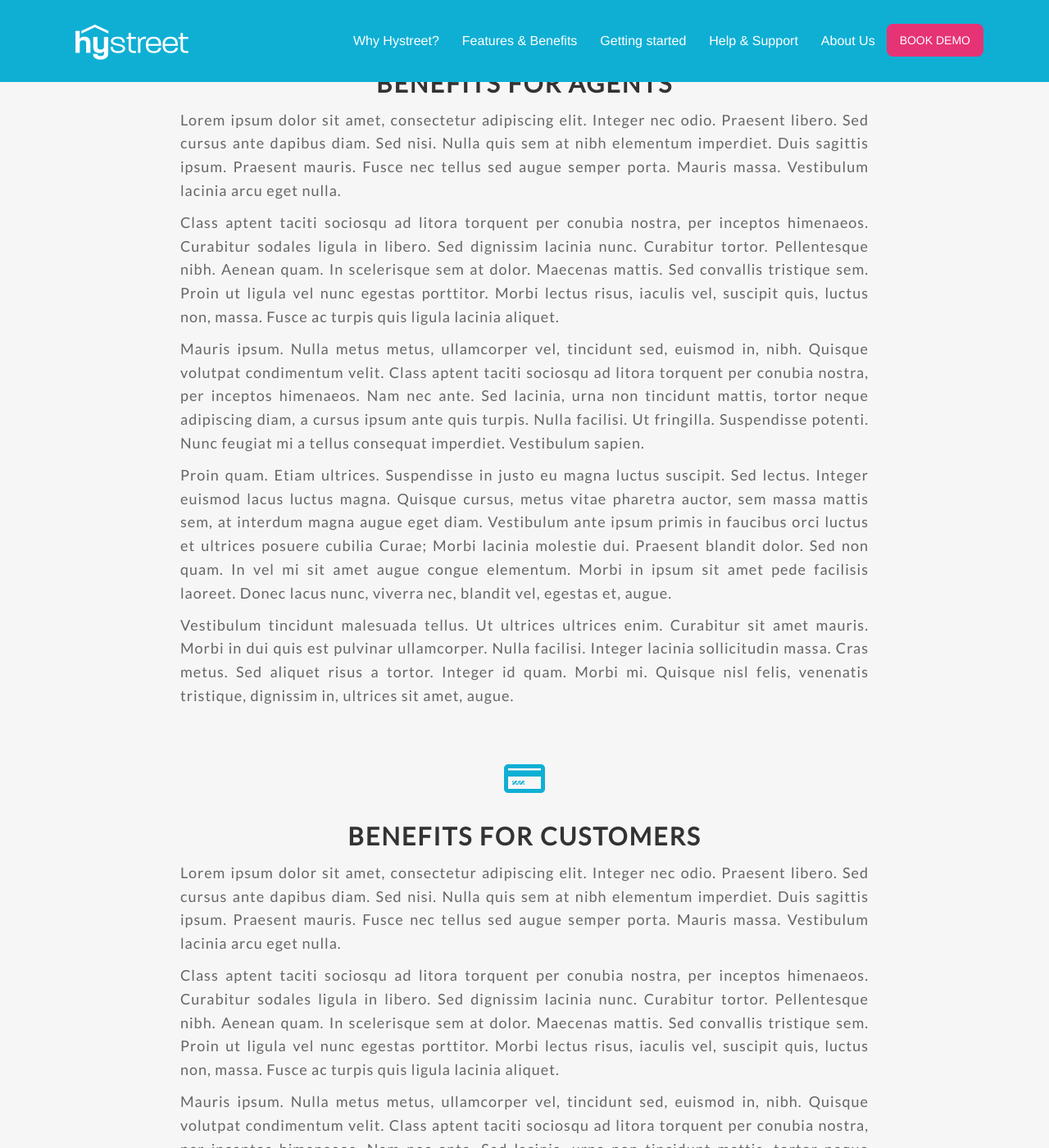
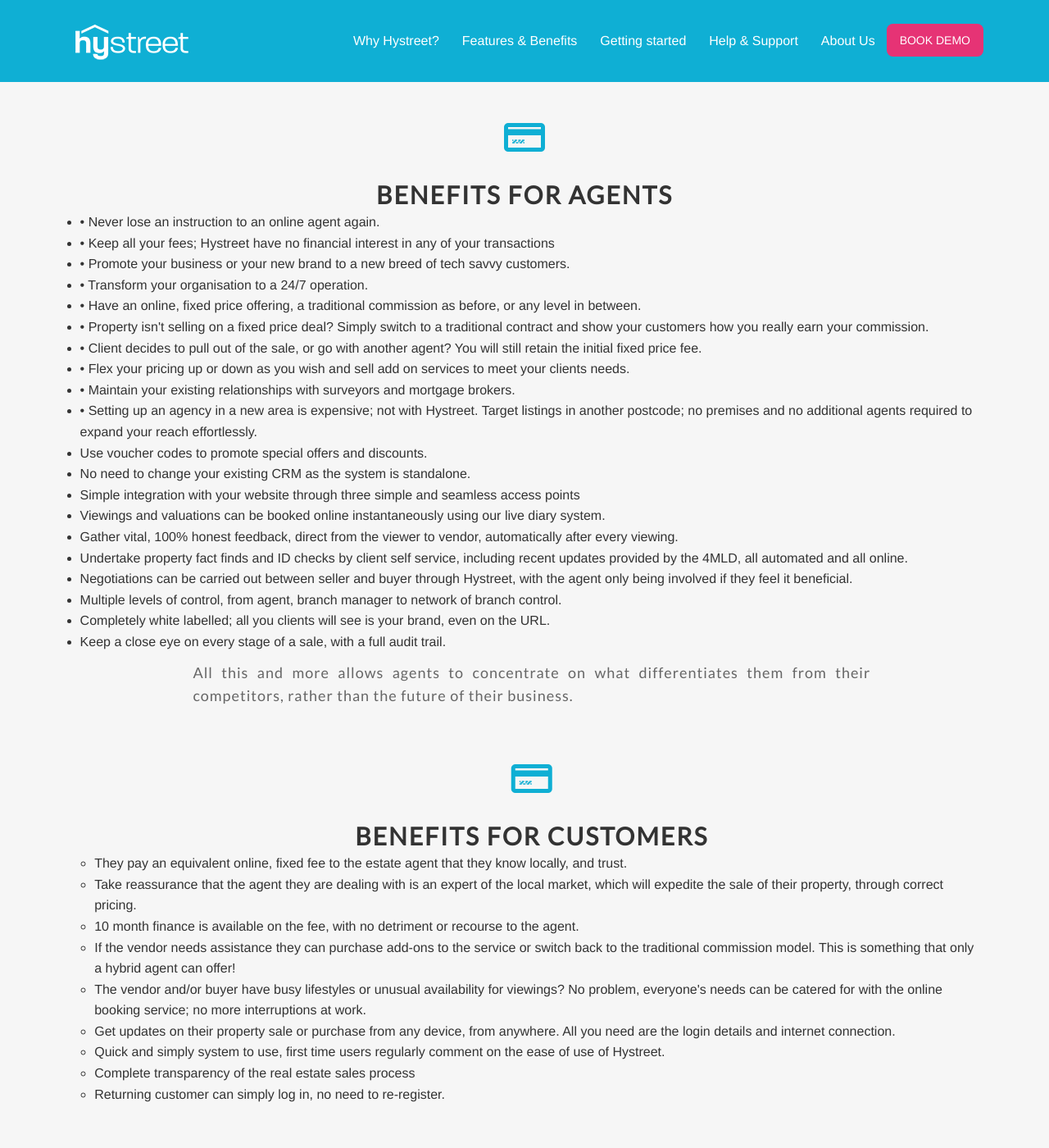
Before and after one commit to hystreet/hystreet.github.io, a Jekyll site: the page built from features-benefits/index.html, in a window 1280 px wide and 1400 px high, scrolled down 2156 px. Shown: the whole window at 82% size. Built offline with Jekyll 4.4.1, drawn with Linux system fonts in a browser that asks for light colours; some web fonts are replaced; a script that is not in the unit is left out; some of the changed text lies outside the part shown.

Commit message:
updating copy

```diff
--- a/features-benefits/index.html
+++ b/features-benefits/index.html
@@ -42,7 +42,10 @@
         Book appointments online
       </h3>
       <p>
-        All appointments can be booked online at any time. Customers can book valuations directly into your agent’s diary, with enough notice to make sure you can still get your comparisons and other pre-valuation preparation out of the way first. They can then book subsequent appointments in the system, including launch appointments. Buyers can then book appointments directly into the vendor’s diary, or the agent’s if they are managing viewings for the customer.
+        All appointments can be booked online at any time. Customers can book valuations directly into your agents’ diaries with enough notice to make sure you can still get your comparisons and other pre-valuation preparation out of the way first.
+      </p>
+      <p>
+        They can then book subsequent appointments in the system, including launch appointments. Buyers can then book appointments directly into the vendor’s diary, or the agent’s if they are managing viewings for the customer.
       </p>
             <p>
       <i class="icon-network"></i>
@@ -51,7 +54,10 @@
         Manage sales online
       </h3>
       <p>
-        Getting-to-market checks are also handled over the web. We have partnered with Experian® so we can provide fully AML compliant, automated, online ID checks. These ID checks are submitted by the vendor via our online platform, and typically only take a couple of minutes to complete. This saves you and your team time. The system also handles property fact finds, collecting all of the data and documentation needed for the sale in one easily accessible place for your team to approve without the hassle of emails, letters, and scans.
+        Getting-to-market checks are also handled over the web. We have partnered with Experian® to provide fully AML compliant, automated, online ID checks. These ID checks are submitted by the vendor via our online platform, and only take a couple of minutes to complete.
+      </p>
+      <p>
+        The system also handles property fact finding, collecting all of the data and documentation needed for the sale in one easily accessible place for your team to approve without the hassle of emails, letters, and scans.
       </p>
             <p>
       <i class="icon-chat"></i>
@@ -60,43 +66,127 @@
         Offer negotiations
       </h3>
       <p>
-        Offer negotiations happen transparently between the buyer and seller, with position information being made available to the seller on every offer made, meaning they can make an informed decision and get the best deal possible. Your agents are kept up to date every step of the way, and can still get in touch to help out at any time.
+        Offer negotiations happen transparently between the buyer and seller, with position information being made available to the seller on every offer made, meaning they can make an informed decision and get the best deal possible.
+      </p>
+      <p>
+        Your agents are kept up to date every step of the way, and can still get in touch to help out at any time.
       </p>
             <p>
       <i class="icon-vcard"></i>
                     </p>
       <h3>
-        Finalising sale
+        Finalising sales
       </h3>
       <p>
-        When it comes to the last stages of the sale the system continues to save you and your team time at every step. Information of the buyer’s and seller’s legal representatives are collected, as are additional chain details if needed. The system also collects documentation and proof of funds, including mortgage approval documents and proof of cleared funds.
+When it comes to the last stages of the sale the system continues to save you and your team time throughout the process.       </p>
+      <p>
+        Information of buyers’ and sellers’ legal representatives is collected, as are additional chain details if needed.
+      </p>
+      <p>
+        The system also collects documentation and proof of funds, including mortgage approval documents and proof of cleared funds.
       </p>
 
       <h2 id="agents">
         <i class="icon-credit-card"></i>
         Benefits for Agents
-      </h2><p>Lorem ipsum dolor sit amet, consectetur adipiscing elit. Integer nec odio. Praesent libero. Sed cursus ante dapibus diam. Sed nisi. Nulla quis sem at nibh elementum imperdiet. Duis sagittis ipsum. Praesent mauris. Fusce nec tellus sed augue semper porta. Mauris massa. Vestibulum lacinia arcu eget nulla. </p>
-
-<p>Class aptent taciti sociosqu ad litora torquent per conubia nostra, per inceptos himenaeos. Curabitur sodales ligula in libero. Sed dignissim lacinia nunc. Curabitur tortor. Pellentesque nibh. Aenean quam. In scelerisque sem at dolor. Maecenas mattis. Sed convallis tristique sem. Proin ut ligula vel nunc egestas porttitor. Morbi lectus risus, iaculis vel, suscipit quis, luctus non, massa. Fusce ac turpis quis ligula lacinia aliquet. </p>
-
-<p>Mauris ipsum. Nulla metus metus, ullamcorper vel, tincidunt sed, euismod in, nibh. Quisque volutpat condimentum velit. Class aptent taciti sociosqu ad litora torquent per conubia nostra, per inceptos himenaeos. Nam nec ante. Sed lacinia, urna non tincidunt mattis, tortor neque adipiscing diam, a cursus ipsum ante quis turpis. Nulla facilisi. Ut fringilla. Suspendisse potenti. Nunc feugiat mi a tellus consequat imperdiet. Vestibulum sapien. </p>
-
-<p>Proin quam. Etiam ultrices. Suspendisse in justo eu magna luctus suscipit. Sed lectus. Integer euismod lacus luctus magna. Quisque cursus, metus vitae pharetra auctor, sem massa mattis sem, at interdum magna augue eget diam. Vestibulum ante ipsum primis in faucibus orci luctus et ultrices posuere cubilia Curae; Morbi lacinia molestie dui. Praesent blandit dolor. Sed non quam. In vel mi sit amet augue congue elementum. Morbi in ipsum sit amet pede facilisis laoreet. Donec lacus nunc, viverra nec, blandit vel, egestas et, augue. </p>
-
-<p>Vestibulum tincidunt malesuada tellus. Ut ultrices ultrices enim. Curabitur sit amet mauris. Morbi in dui quis est pulvinar ullamcorper. Nulla facilisi. Integer lacinia sollicitudin massa. Cras metus. Sed aliquet risus a tortor. Integer id quam. Morbi mi. Quisque nisl felis, venenatis tristique, dignissim in, ultrices sit amet, augue. </p>
+      </h2>
+      <ul>
+        <li>
+          •	Never lose an instruction to an online agent again.
+        </li>
+        <li>
+          •	Keep all your fees; Hystreet have no financial interest in any of your transactions
+        </li>
+        <li>
+          •	Promote your business or your new brand to a new breed of tech savvy customers.
+        </li>
+        <li>
+          •	Transform your organisation to a 24/7 operation.
+        </li>
+        <li>
+          •	Have an online, fixed price offering, a traditional commission as before, or any level in between.
+        </li>
+        <li>
+          •	Property isn't selling on a fixed price deal? Simply switch to a traditional contract and show your customers how you really earn your commission.
+        </li>
+        <li>
+          •	Client decides to pull out of the sale, or go with another agent? You will still retain the initial fixed price fee.
+        </li>
+        <li>
+          •	Flex your pricing up or down as you wish and sell add on services to meet your clients needs.
+        </li>
+        <li>
+          •	Maintain your existing relationships with surveyors and mortgage brokers.
+        </li>
+        <li>
+          •	Setting up an agency in a new area is expensive; not with Hystreet. Target listings in another postcode; no premises and no additional agents required to expand your reach effortlessly.
+        </li>
+        <li>
+          Use voucher codes to promote special offers and discounts.
+        </li>
+        <li>
+         No need to change your existing CRM as the system is standalone.
+        </li>
+        <li>
+         Simple integration with your website through three simple and seamless access points
+        </li>
+        <li>
+          Viewings and valuations can be booked online instantaneously using our live diary system.
+        </li>
+        <li>
+          Gather vital, 100% honest feedback, direct from the viewer to vendor, automatically after every viewing.
+        </li>
+        <li>
+          Undertake property fact finds and ID checks by client self service, including recent updates provided by the 4MLD, all automated and all online.
+        </li>
+        <li>
+         Negotiations can be carried out between seller and buyer through Hystreet, with the agent only being involved if they feel it beneficial.
+        </li>
+        <li>
+          Multiple levels of control, from agent, branch manager to network of branch control.
+        </li>
+        <li>
+          Completely white labelled; all you clients will see is your brand, even on the URL.
+        </li>
+        <li>
+          Keep a close eye on every stage of a sale, with a full audit trail.
+        </li>
+        <p>
+          All this and more allows agents to concentrate on what differentiates them from their competitors, rather than the future of their business.
+        </p>
 
       <h2 id="customers">
         <i class="icon-credit-card"></i>
         Benefits for Customers
-      </h2><p>Lorem ipsum dolor sit amet, consectetur adipiscing elit. Integer nec odio. Praesent libero. Sed cursus ante dapibus diam. Sed nisi. Nulla quis sem at nibh elementum imperdiet. Duis sagittis ipsum. Praesent mauris. Fusce nec tellus sed augue semper porta. Mauris massa. Vestibulum lacinia arcu eget nulla. </p>
-
-<p>Class aptent taciti sociosqu ad litora torquent per conubia nostra, per inceptos himenaeos. Curabitur sodales ligula in libero. Sed dignissim lacinia nunc. Curabitur tortor. Pellentesque nibh. Aenean quam. In scelerisque sem at dolor. Maecenas mattis. Sed convallis tristique sem. Proin ut ligula vel nunc egestas porttitor. Morbi lectus risus, iaculis vel, suscipit quis, luctus non, massa. Fusce ac turpis quis ligula lacinia aliquet. </p>
-
-<p>Mauris ipsum. Nulla metus metus, ullamcorper vel, tincidunt sed, euismod in, nibh. Quisque volutpat condimentum velit. Class aptent taciti sociosqu ad litora torquent per conubia nostra, per inceptos himenaeos. Nam nec ante. Sed lacinia, urna non tincidunt mattis, tortor neque adipiscing diam, a cursus ipsum ante quis turpis. Nulla facilisi. Ut fringilla. Suspendisse potenti. Nunc feugiat mi a tellus consequat imperdiet. Vestibulum sapien. </p>
-
-<p>Proin quam. Etiam ultrices. Suspendisse in justo eu magna luctus suscipit. Sed lectus. Integer euismod lacus luctus magna. Quisque cursus, metus vitae pharetra auctor, sem massa mattis sem, at interdum magna augue eget diam. Vestibulum ante ipsum primis in faucibus orci luctus et ultrices posuere cubilia Curae; Morbi lacinia molestie dui. Praesent blandit dolor. Sed non quam. In vel mi sit amet augue congue elementum. Morbi in ipsum sit amet pede facilisis laoreet. Donec lacus nunc, viverra nec, blandit vel, egestas et, augue. </p>
-
-<p>Vestibulum tincidunt malesuada tellus. Ut ultrices ultrices enim. Curabitur sit amet mauris. Morbi in dui quis est pulvinar ullamcorper. Nulla facilisi. Integer lacinia sollicitudin massa. Cras metus. Sed aliquet risus a tortor. Integer id quam. Morbi mi. Quisque nisl felis, venenatis tristique, dignissim in, ultrices sit amet, augue. </p>
+      </h2>
+        <ul>
+          <li>
+            They pay an equivalent online, fixed fee to the estate agent that they know locally, and trust.
+          </li>
+          <li>
+            Take reassurance that the agent they are dealing with is an expert of the local market, which will expedite the sale of their property, through correct pricing.
+          </li>
+          <li>
+            10 month finance is available on the fee, with no detriment or recourse to the agent.
+          </li>
+          <li>
+            If the vendor needs assistance they can purchase add-ons to the service or switch back to the traditional commission model. This is something that only a hybrid agent can offer!
+          </li>
+          <li>
+            The vendor and/or buyer have busy lifestyles or unusual availability for viewings? No problem, everyone's needs can be catered for with the online booking service; no more interruptions at work.
+          </li>
+          <li>
+            Get updates on their property sale or purchase from any device, from anywhere. All you need are the login details and internet connection.
+          </li>
+          <li>
+            Quick and simply system to use, first time users regularly comment on the ease of use of Hystreet.
+          </li>
+          <li>
+            Complete transparency of the real estate sales process
+          </li>
+          <li>
+            Returning customer can simply log in, no need to re-register.
+          </li>
 
   </div>
 </div>
```
